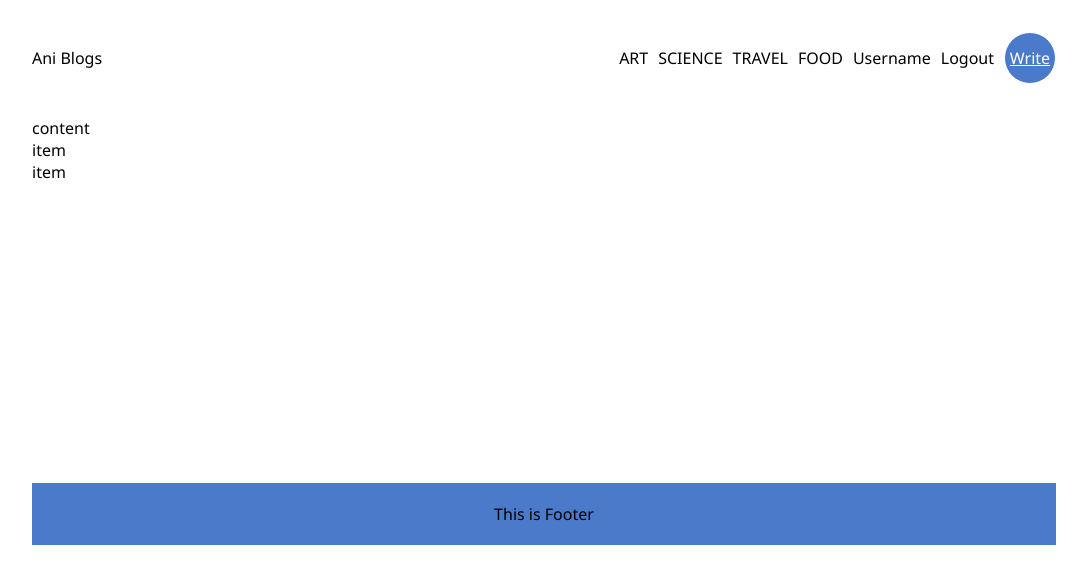
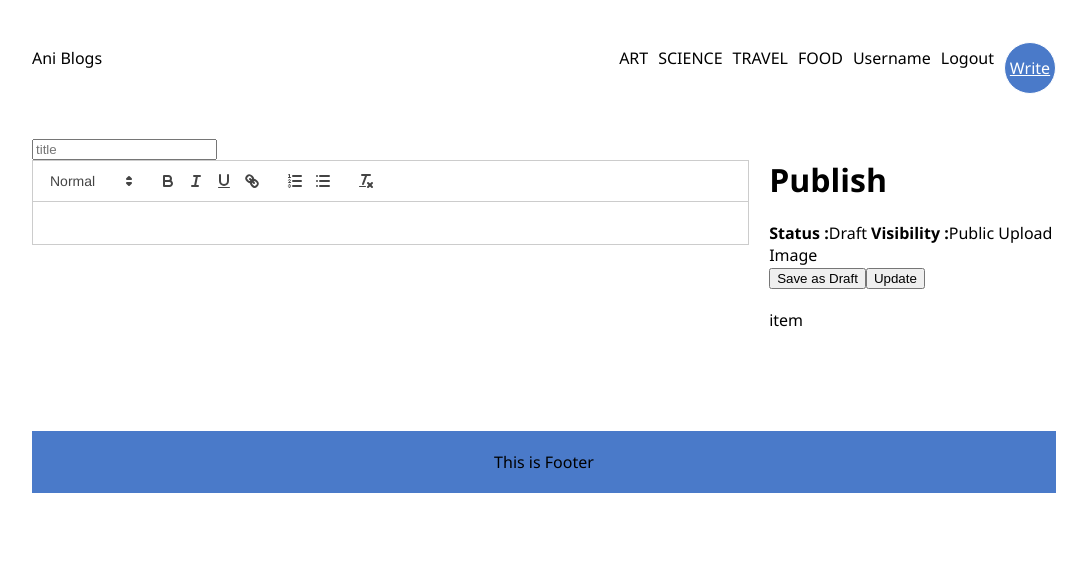
Before and after one commit to AniRude-17/The-Blogs, a React (Vite) app in the folder client/: page /write in a window 1280 px wide. Shown: the top 584 px of the page, without its empty margins (96-1183 px from the left). Built offline with nearby package versions, Linux system fonts and the light colour scheme.

Commit message:
write page and react-quill

```diff
--- a/client/package.json
+++ b/client/package.json
@@ -12,6 +12,7 @@
   "dependencies": {
     "react": "^18.2.0",
     "react-dom": "^18.2.0",
+    "react-quill": "^2.0.0",
     "react-router-dom": "^6.14.1",
     "sass": "^1.63.6"
   },
--- a/client/src/pages/Write.jsx
+++ b/client/src/pages/Write.jsx
@@ -1,13 +1,29 @@
-import React from 'react'
+import {React, useState} from 'react'
+import ReactQuill from 'react-quill';
+import 'react-quill/dist/quill.snow.css'
 
 const Write = () => {
+  const [value, setValue] = useState('');
+  console.log(value);
   return (
     <div className='write'>
       <div className="content">
-        content
+      <input type='text' placeholder='title'/>
+      <ReactQuill theme="snow" value={value} onChange={setValue} />
       </div>
       <div className="menu">
-        <div className="item">item</div>
+        <div className="item">
+          <h1>Publish</h1>
+          <span><b>Status :</b>Draft </span>
+          <span><b>Visibility :</b>Public </span>
+          <input style={{display:"none"}} type='file' id='file' name=""/>
+          <label htmlFor='file'>Upload Image</label>
+          <div className='buttons'>
+            <button>Save as Draft</button>
+            <button> Update</button>
+          </div>
+        </div>
+
         <div className="item">item</div>
       </div>
     </div>
--- a/client/src/style.scss
+++ b/client/src/style.scss
@@ -220,10 +220,24 @@ body{
         }
 
         .write{
+            margin-top: 20px;
+            display: flex;
+            gap: 20px;
+
+            .content{
+                flex: 5;
+
+            }
+            .menu{
+                flex: 2;
+                display: flex;
+                flex-direction: column;
+                gap: 20px;
+            }
         }
 
         .footer{
-            margin-top: 300px;
+            margin-top: 100px;
             padding: 20px;
             text-align: center;
             background-color: $bgcolor;
```
Also changed, not shown: 1 other file (tests, documents, lock files or other folders).
